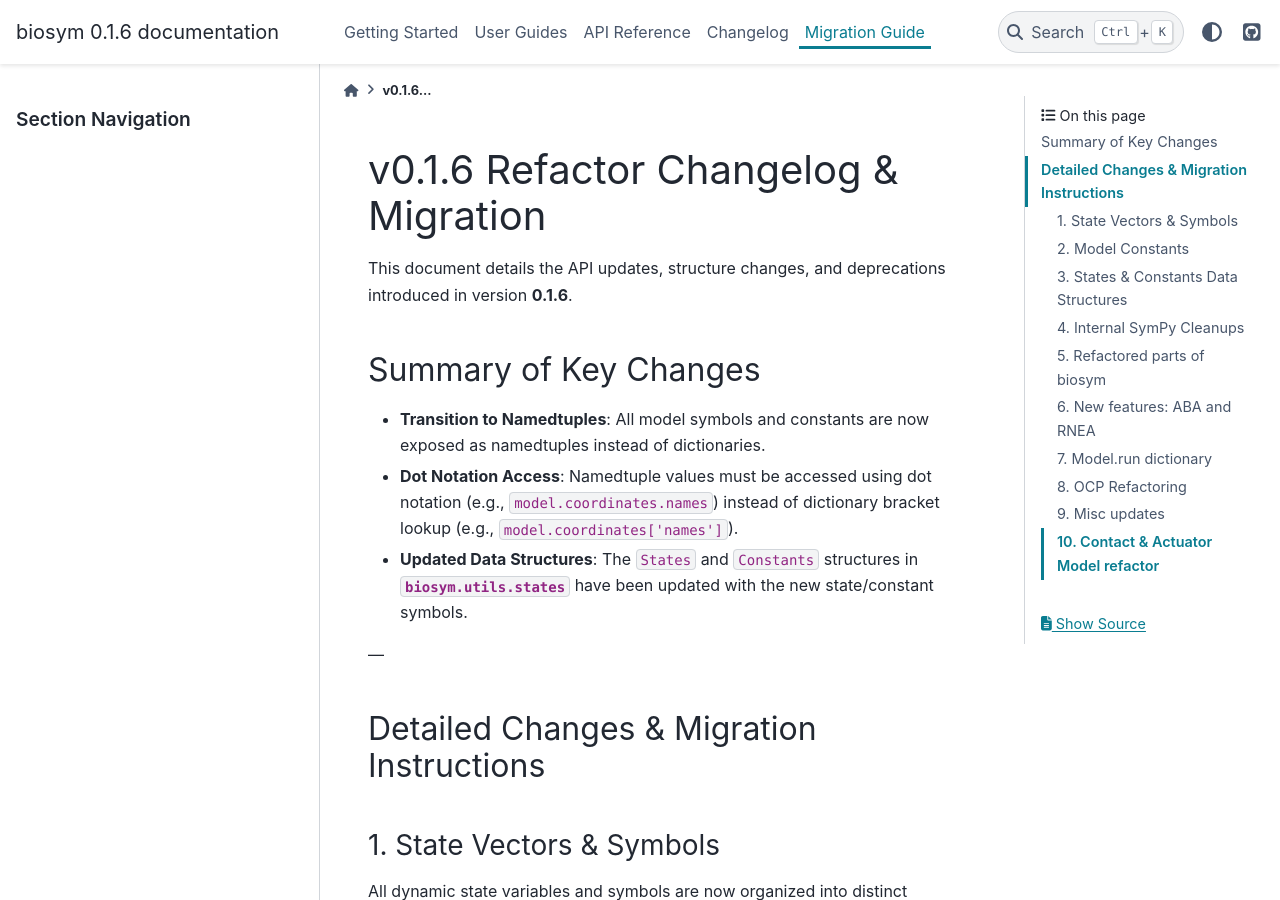
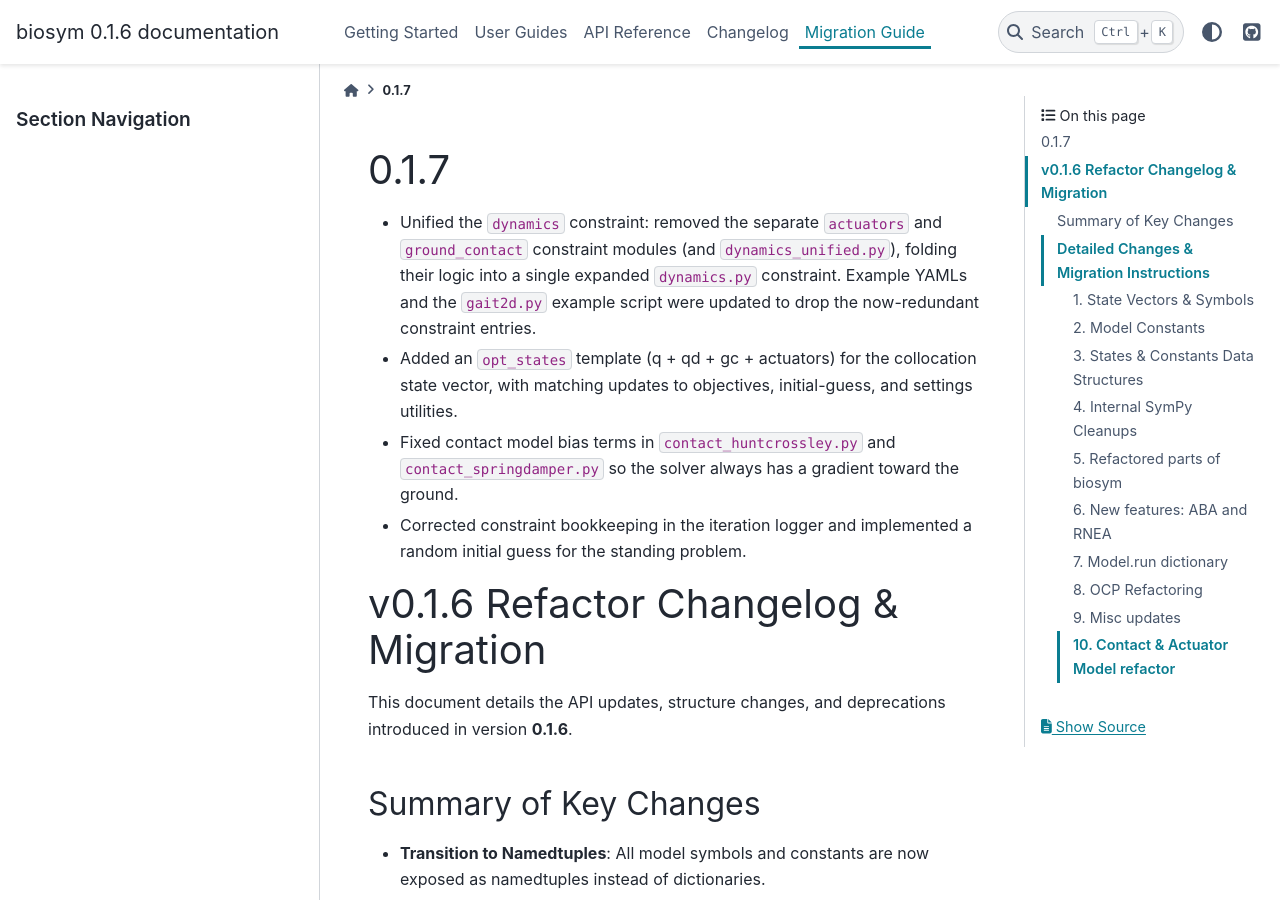
Before and after one commit to biomac-group/biosym, a Sphinx documentation site: the page built from docs/changelog.rst, in a window 1280 px wide and 900 px high. Built offline with Sphinx 7.4.7 and the PyData theme 0.15.4, drawn with Linux system fonts in a browser that asks for light colours; pages that are not in the unit, such as notebooks, are missing from menus.

Commit message:
changelog updated

```diff
--- a/docs/changelog.rst
+++ b/docs/changelog.rst
@@ -1,3 +1,13 @@
+=============================
+0.1.7
+=============================
+* Unified the `dynamics` constraint: removed the separate `actuators` and `ground_contact` constraint modules (and `dynamics_unified.py`), folding their logic into a single expanded `dynamics.py` constraint. Example YAMLs and the `gait2d.py` example script were updated to drop the now-redundant constraint entries.
+* Added an `opt_states` template (q + qd + gc + actuators) for the collocation state vector, with matching updates to objectives, initial-guess, and settings utilities.
+* Fixed contact model bias terms in `contact_huntcrossley.py` and `contact_springdamper.py` so the solver always has a gradient toward the ground.
+* Corrected constraint bookkeeping in the iteration logger and implemented a random initial guess for the standing problem.
+
+
+
 =============================
 v0.1.6 Refactor Changelog & Migration
 =============================
```
